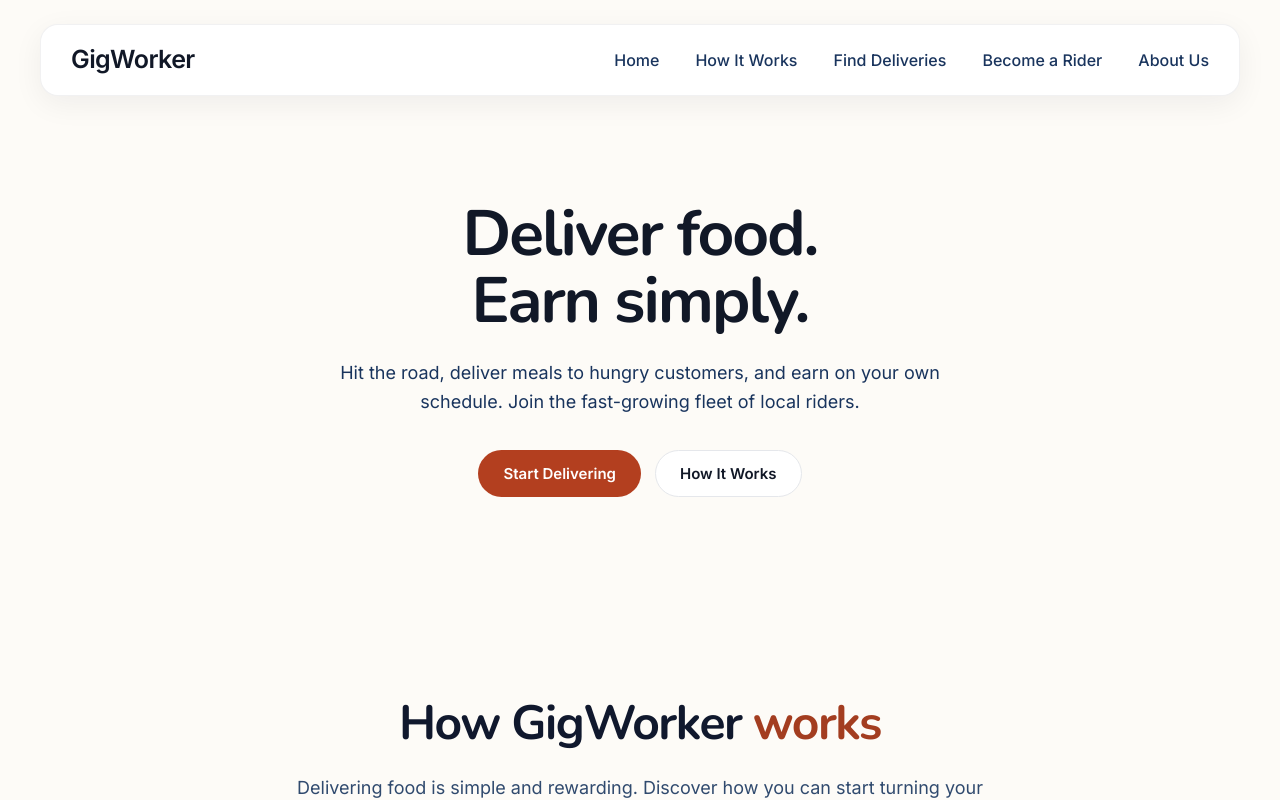
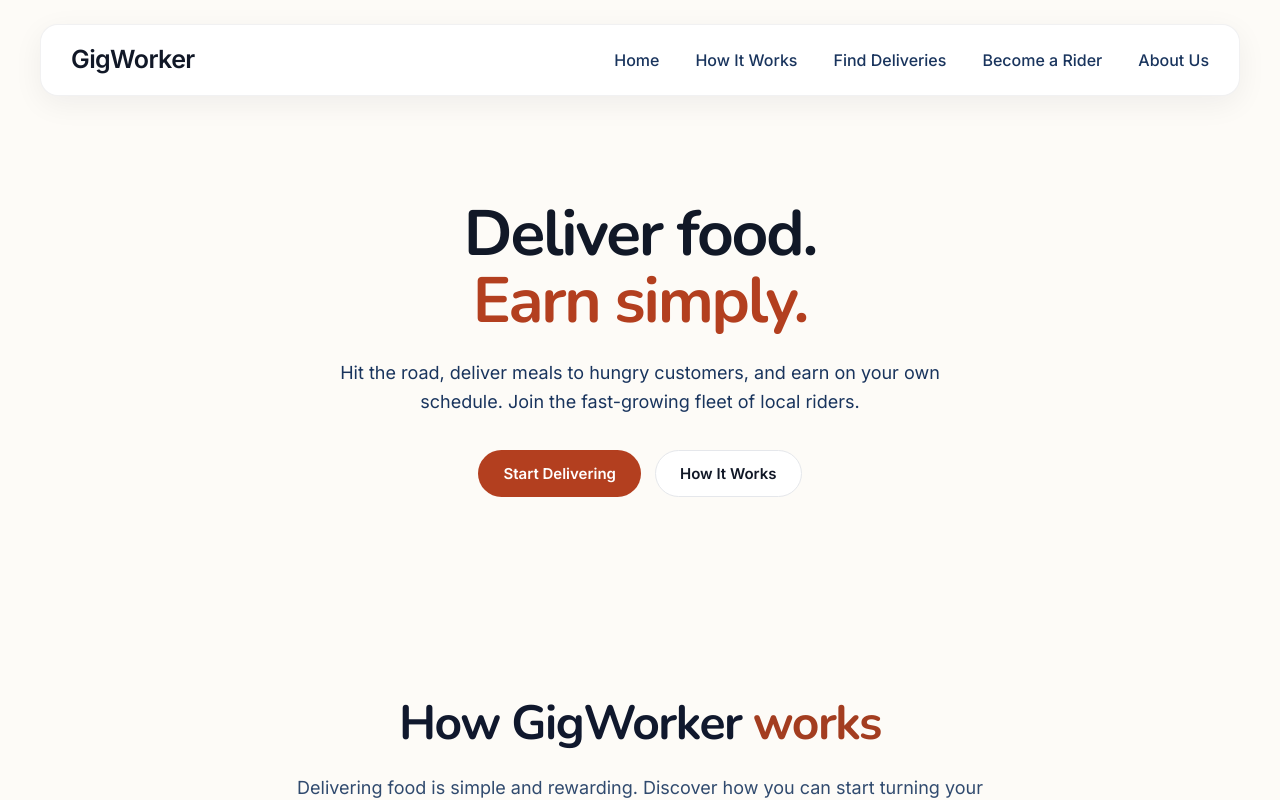
Before and after one commit to ShubhamMali-tech/Gig-Worker, a React (Vite) app: page / in a window 1280 px wide. Shown: the top 800 px of the page. Built offline with nearby package versions, Linux system fonts and the light colour scheme.

Commit message:
change in color of hero text

```diff
--- a/src/components/Hero.css
+++ b/src/components/Hero.css
@@ -26,11 +26,17 @@
 .hero h1 {
   margin: 0;
 
+  font-family: var(--heading);
   font-size: 64px;
+  font-weight: 700;
   line-height: 1.05;
-  letter-spacing: -2px;
+  letter-spacing: -2.2px;
 
   color: #111827;
+}
+
+.hero h1 span {
+  color: #b33f1f;
 }
 
 .hero-description {
```
